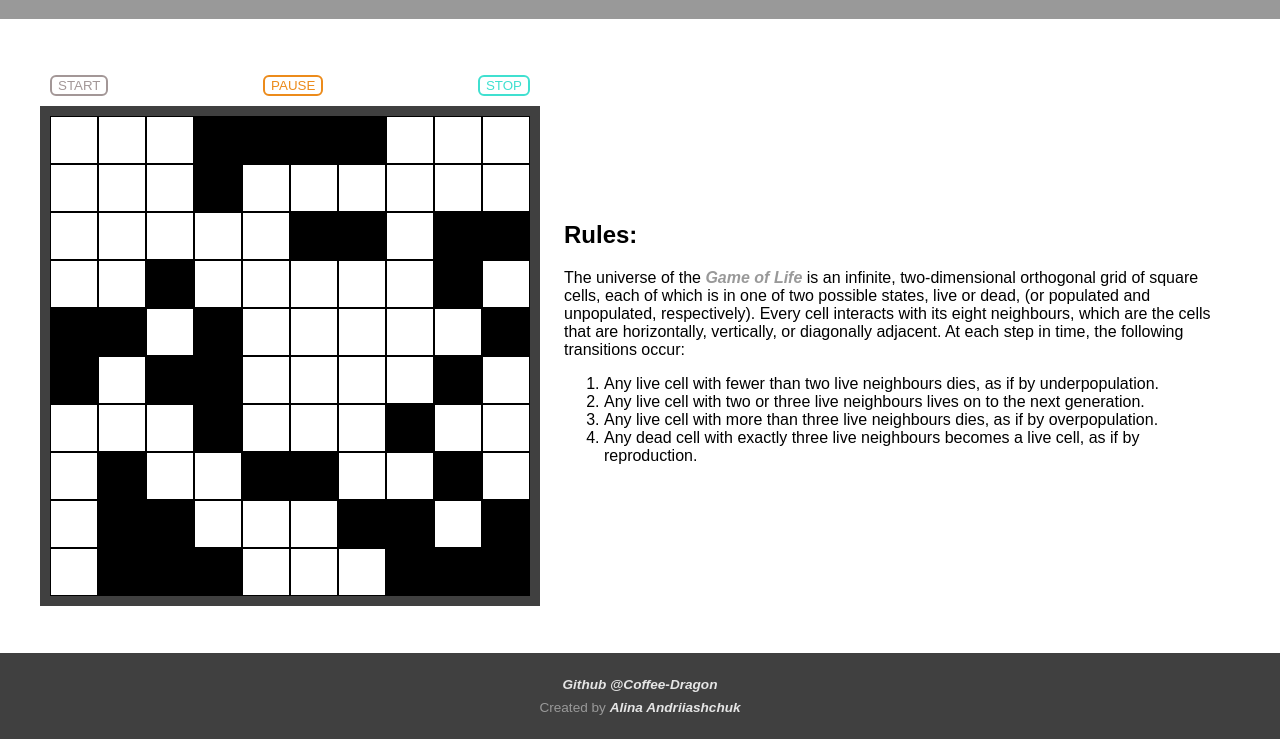
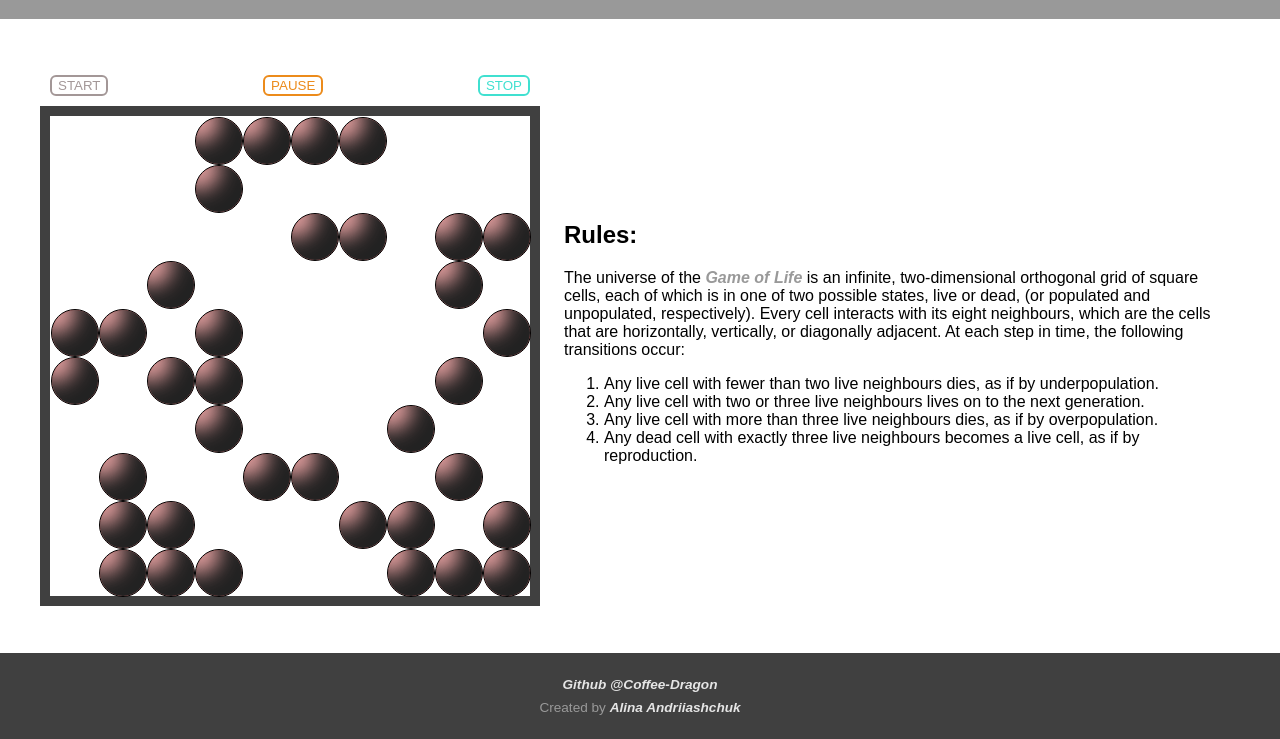
Before and after one commit to Coffee-Dragon/game-of-life, a plain HTML site: page index.html in a window 1280 px wide. Both pictures are taken after a click on the button "START". Shown: the part 61-800 px from the top of the page. Drawn offline with Linux system fonts and the light colour scheme.

Commit message:
Refined start-stop-pause functions, added CSS animation

```diff
--- a/script.js
+++ b/script.js
@@ -14,7 +14,10 @@ for (let i=0; i<100; i++) {
 field.appendChild(fieldFrag);
 
 const startBtn = document.querySelector('.btn-bar__btn--start');
-
+/**
+ * Randomly attributes live class to div cells inside the playing field.
+ * Randomly fills liveOrDead and cells arrays.
+ */
 function seedLife() {
     for (let i=0; i < cells.length; i++) {
         const cell = cells[i];
@@ -92,38 +95,27 @@ const nextStep = () => {
         }
     }
     if (shouldStop || !hasLiveCells) {
-        clearInterval(intervalID);
-        isIntervalOn = false;
-        startBtn.disabled = false;
-        stopBtn.disabled = true;
-        pauseBtn.disabled = true;
+        stop();
     }
 
     liveOrDead = nextAliveOrDead;
 }
 
-startBtn.addEventListener('click', () => {
-    seedLife();
+const start = () => {
     intervalID = setInterval(nextStep, 1000);
     isIntervalOn = true;
     startBtn.disabled = true;
     stopBtn.disabled = false;
     pauseBtn.disabled = false;
-});
-
-const stopBtn = document.querySelector('.btn-bar__btn--stop');
-
-stopBtn.addEventListener('click', () => {
+}
+const stop = () => {
     clearInterval(intervalID);
     isIntervalOn = false;
     startBtn.disabled = false;
     stopBtn.disabled = true;
     pauseBtn.disabled = true;
-});
-
-const pauseBtn = document.querySelector('.btn-bar__btn--pause');
-
-pauseBtn.addEventListener('click', () => {
+}
+const pauseUnpause = () => {
     if (isIntervalOn) {
         clearInterval(intervalID);
         isIntervalOn = false;
@@ -134,4 +126,17 @@ pauseBtn.addEventListener('click', () => {
         isIntervalOn = true;
         pauseBtn.innerHTML = 'pause';
     }
+}
+
+startBtn.addEventListener('click', () => {
+    seedLife();
+    start();
 });
+
+const stopBtn = document.querySelector('.btn-bar__btn--stop');
+
+stopBtn.addEventListener('click', stop);
+
+const pauseBtn = document.querySelector('.btn-bar__btn--pause');
+
+pauseBtn.addEventListener('click', pauseUnpause);
--- a/style.css
+++ b/style.css
@@ -91,11 +91,26 @@
 .field > div {
     width: 10%;
     height: 10%;
+    border: 1px solid white;
+
+}
+.field > div::after {
+    content: '';
+    display: block;
+    background-color: lightcoral;
+    box-shadow:inset -20px -20px 20px 2px #222, inset 20px 20px 20px 5px rgba(200,200,200,0.4);
+    width: 100%;
+    height: 100%;
     border: 1px solid black;
+    border-radius: 50%;
+    opacity: 0;
+    transition: opacity 0.3s linear, transform 0.3s linear;
+    transform: scale(0.1);
 }
 
-.live {
-    background-color: black;
+.field > div.live::after {
+ opacity: 1;
+ transform: scale(1);
 }
 
 .btn-bar {
```
